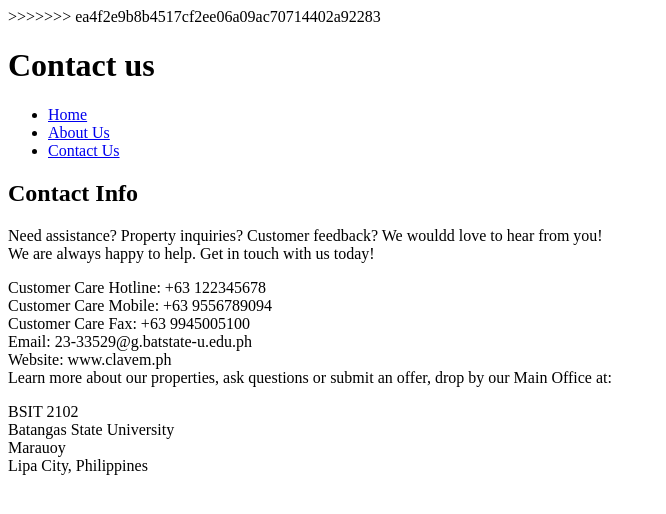
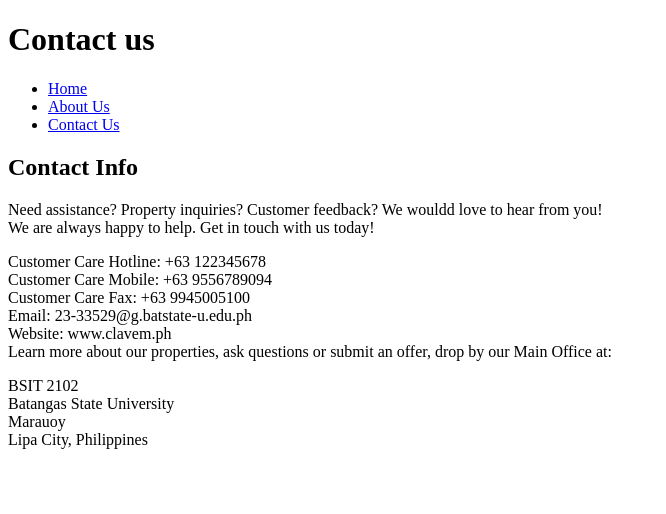
Before and after one commit to Just-JKB/Real-Estate-Platform-Using-PHP-for-Property-Listings-and-Management, a PHP site: page /Contact.php in a window 1280 px wide. Shown: the top 514 px of the page, without its empty margins (0-666 px from the left). Run offline with PHP 8.4, Linux system fonts and the light colour scheme.

Commit message:
modified

```diff
--- a/Contact.php
+++ b/Contact.php
@@ -1,6 +1,5 @@
 
 <!DOCTYPE html>
->>>>>>> ea4f2e9b8b4517cf2ee06a09ac70714402a92283
 <html lang="en">
 <head>
     <meta charset="UTF-8">
```
